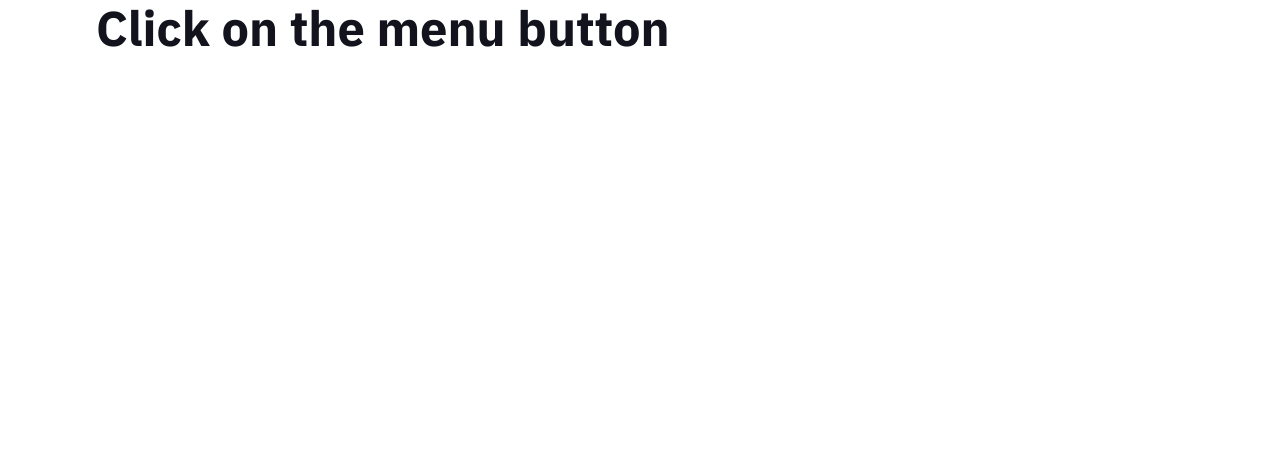
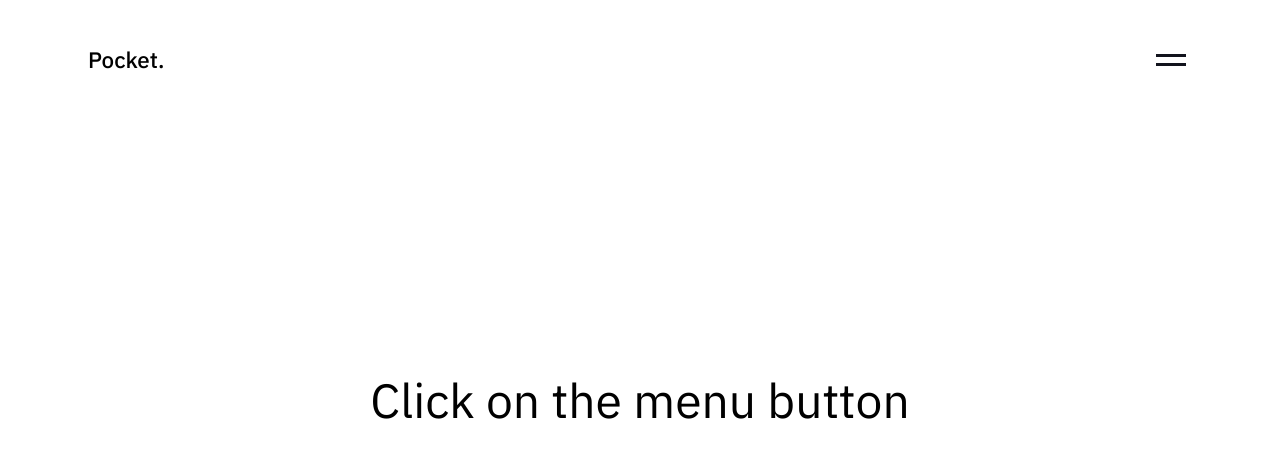
Before and after one commit to thanhlam1998/framer-menu-loader, a React (Vite) app: page / in a window 1280 px wide. Shown: the top 458 px of the page. Built offline with nearby package versions, Linux system fonts and the light colour scheme.

Commit message:
:lipstick: complete UI before handling framer motion animation

```diff
--- a/src/App.jsx
+++ b/src/App.jsx
@@ -1,11 +1,14 @@
 import { Routes, Route } from "react-router-dom";
+import Layout from "./components/Layout";
 import Home from "./pages/Home";
 
 function App() {
   return (
-    <Routes>
-      <Route path="/" element={<Home />} />
-    </Routes>
+    <Layout>
+      <Routes>
+        <Route path="/" element={<Home />} />
+      </Routes>
+    </Layout>
   );
 }
 
--- a/src/components/Header.jsx
+++ b/src/components/Header.jsx
@@ -1,7 +1,20 @@
 import React from "react";
+import { Link } from "react-router-dom";
 
 const Header = () => {
-  return <div>Header</div>;
+  return (
+    <header>
+      <div className="container fluid">
+        <div className="header-inner">
+          <Link to="/">Pocket.</Link>
+          <div className="hamburger-menu">
+            <span />
+            <span />
+          </div>
+        </div>
+      </div>
+    </header>
+  );
 };
 
 export default Header;
--- a/src/components/Layout.jsx
+++ b/src/components/Layout.jsx
@@ -1,7 +1,15 @@
 import React from "react";
+import Header from "./Header";
 
-const Layout = () => {
-  return <div>Layout</div>;
+const Layout = ({ children }) => {
+  return (
+    <div className="app">
+      <Header />
+      <div>
+        <main>{children}</main>
+      </div>
+    </div>
+  );
 };
 
 export default Layout;
--- a/src/styles/components/_banner.scss
+++ b/src/styles/components/_banner.scss
@@ -0,0 +1,45 @@
+.banner {
+  position: relative;
+  height: 100vh;
+  width: 100%;
+  .inner-banner {
+    width: 100%;
+    height: 100%;
+    display: flex;
+    align-items: center;
+    .main-headline {
+      font-weight: 400;
+      line-height: 10rem;
+      font-size: 12rem;
+      color: #fff;
+      mix-blend-mode: difference;
+      width: 100%;
+      position: absolute;
+      z-index: 1;
+      left: 0;
+      text-align: center;
+      top: 50%;
+      transform: translateY(-50%);
+      span.semi-bold {
+        font-weight: 400;
+        &:hover {
+          cursor: pointer;
+        }
+      }
+      span.underline {
+        text-decoration: underline;
+      }
+      &.small {
+        font-size: 3rem;
+      }
+    }
+    .image {
+      width: 1000px;
+      margin: 0 auto;
+
+      img {
+        width: 100%;
+      }
+    }
+  }
+}
--- a/src/styles/components/_header.scss
+++ b/src/styles/components/_header.scss
@@ -0,0 +1,51 @@
+header {
+  position: absolute;
+  padding: 0 88px;
+  width: 100%;
+  z-index: 8;
+  @media (max-width: 768px) {
+    padding: 0 32px;
+  }
+  .header-inner {
+    height: 120px;
+    display: flex;
+    align-items: center;
+    justify-content: space-between;
+    a {
+      font-size: 1.4rem;
+      margin: 0 3rem;
+      font-weight: 500;
+      display: flex;
+      align-items: center;
+      &:first-child {
+        margin-left: 0rem;
+      }
+      &:last-child {
+        margin-right: 0rem;
+      }
+      svg {
+        width: 1.2rem;
+        margin-right: 0.5rem;
+        margin-top: 0.1rem;
+      }
+    }
+    nav {
+      width: 100%;
+      text-align: right;
+      display: flex;
+      align-items: center;
+      justify-content: flex-end;
+    }
+    .hamburger-menu {
+      cursor: pointer;
+      display: block;
+      span {
+        height: 3px;
+        width: 30px;
+        margin: 6px;
+        display: block;
+        background: $text;
+      }
+    }
+  }
+}
```
